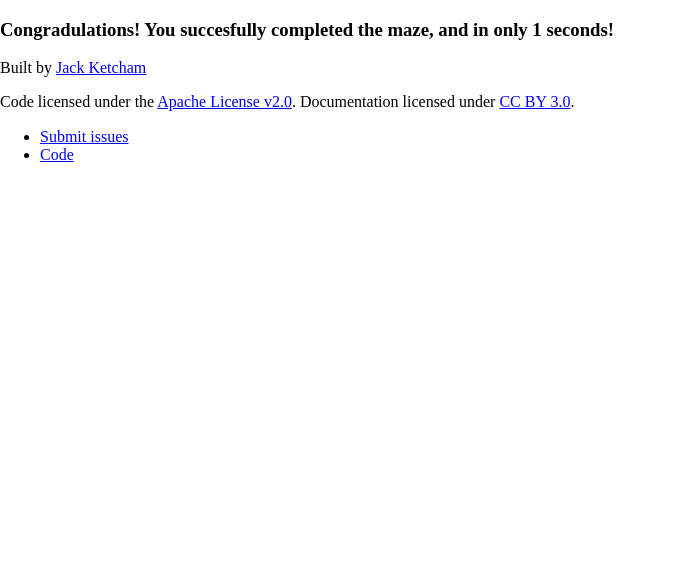
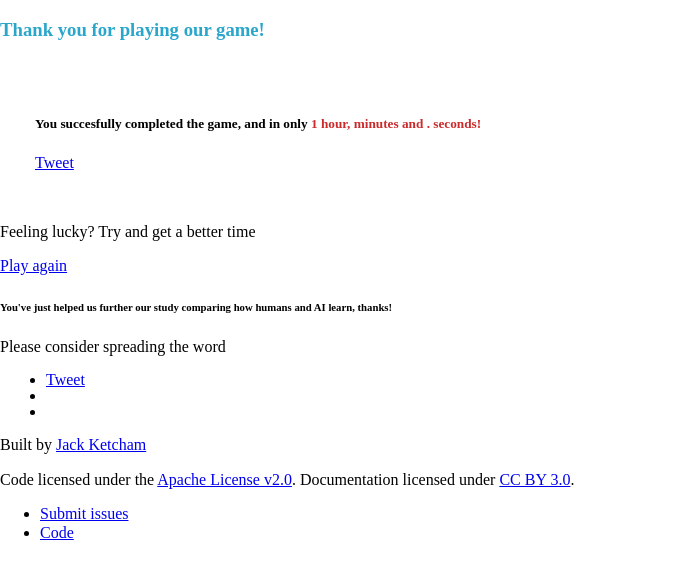
Before and after one commit to TeamTyro/teamtyro.com, a PHP site: page /thanks.php?time=1 in a window 1280 px wide. Shown: the part 222-800 px from the top of the page, without its empty margins (0-676 px from the left). Run offline with PHP 8.4, Linux system fonts and the light colour scheme; some libraries are stand-ins or nearby versions.

Commit message:
Complete function of thanks.php page

```diff
--- a/game/thanks.php
+++ b/game/thanks.php
@@ -45,6 +45,30 @@
     <script src="/ext/js/custom.modernizr.js"></script>
     <script src="/ext/js/deployJava.js"></script>
 
+    <style>
+        .thanks h3 {
+            color: #2ba6cb;
+        }
+        .time {
+            color: #CB2B2B;
+        }
+        .play_again {
+            display: inline;
+        }
+        .panel {
+            padding: 35px;
+        }
+        .social-list {
+            line-height: 1;
+        }
+        .social-list li {
+            margin: 0 6px;
+        }
+        .twitter-share-button {
+            min-width: 70px !important;
+        }
+    </style>
+
     <!-- IE Fix for HTML5 Tags -->
     <!--[if lt IE 9]>
         <script src="http://html5shiv.googlecode.com/svn/trunk/html5.js"></script>
@@ -81,9 +105,93 @@
         </nav>
     </div>
 </div>
-<div class="row content_load">
+<div class="row content_load thanks">
     <div>
-        <h3>Congradulations!  You succesfully completed the maze, and in only <?php echo $_GET['time'] ?> seconds!</h3>
+        <h3>Thank you for playing our game!</h3>
+    </div>
+    <div class="large-12 columns text-center panel">
+        <?php
+            if(isset($_GET['time'])) {
+                parseString($_GET['time']);
+            } else {
+                $pretty_time = null;
+            }
+
+            function parseString($time) {
+                global $pretty_time, $timeData;
+                $timeData[0] = substr($time, 0, 2);
+                $timeData[1] = substr($time, 3, -7);
+                $timeData[2] = substr($time, 6, -4);
+                $timeData[3] = substr($time, 9);
+
+                if($timeData[0] !== "00") {
+                    if($timeData[0] == "01"){
+                        $pretty_time = $timeData[0] . " hour, ";
+                    } else {
+                        $pretty_time = $timeData[0] . " hours, ";
+                    }
+                    if($timeData[1] !== "00"){
+                        if($timeData[1] == "01"){
+                            $pretty_time .= $timeData[1] . " minute and " . $timeData[2] . "." . $timeData[3] . " seconds!";
+                        } else {
+                            $pretty_time .= $timeData[1] . " minutes and " . $timeData[2] . "." . $timeData[3] . " seconds!";
+                        }
+                    } else {
+                        $pretty_time .= " and " . $timeData[2] . "." . $timeData[3] . " seconds!";
+                    }
+                } elseif($timeData[1] !== "00") {
+                    if($timeData[1] == "01"){
+                        $pretty_time .= $timeData[1] . " minute and " . $timeData[2] . "." . $timeData[3] . " seconds!";
+                    } else {
+                        $pretty_time .= $timeData[1] . " minutes and " . $timeData[2] . "." . $timeData[3] . " seconds!";
+                    }
+                } else {
+                    $pretty_time .= $timeData[2] . "." . $timeData[3] . " seconds!";
+                }
+            }
+        ?>
+        <h5>
+            <?php
+            echo "You succesfully completed the game";
+            if(isset($pretty_time)){
+                echo ", and in only <span class=\"time\">" . $pretty_time . "</span>";
+            } else {
+                echo "!";
+            } ?>
+        </h5>
+        <div class="social">
+            <a href="https://twitter.com/share" class="twitter-share-button" title="Share your time on Twitter" data-url="http://teamtyro.com/" data-text="I just completed Team Tyro's game with a time of <?php echo $_GET['time'] ?>! Can you beat that and help their study?" data-size="large" data-count="none">Tweet</a>
+
+        </div>
+    </div>
+    <div class="play_again large-6 columns">
+        <p>Feeling lucky? Try and get a better time</p>
+        <a href="/game" class="button success">Play again</a>
+    </div>
+    <div class="large-6 columns">
+        <h6>You've just helped us further our study comparing how humans and AI learn, thanks!</h6>
+        <p>Please consider spreading the word</p>
+        <div class="columns large-centered">
+            <ul class="social-list inline-list">
+                <li>
+                    <a href="https://twitter.com/share" class="twitter-share-button" data-url="http://teamtyro.com/" data-size="small" data-text="Team Tyro, help a study on AI and humans by playing a quick game">Tweet</a>
+                </li>
+                <li>
+                    <div class="g-plusone" data-size="medium" data-href="http://teamtyro.com/"></div>
+                </li>
+                <li>
+                    <div class="fb-like" data-href="http://teamtyro.com/" data-send="false" data-layout="button_count" data-width="450" data-show-faces="false" data-font="arial"></div>
+                </li>
+            <script type="text/javascript">
+              (function() {
+                var po = document.createElement('script'); po.type = 'text/javascript'; po.async = true;
+                po.src = 'https://apis.google.com/js/plusone.js';
+                var s = document.getElementsByTagName('script')[0]; s.parentNode.insertBefore(po, s);
+              })();
+            </script>
+            <script>!function(d,s,id){var js,fjs=d.getElementsByTagName(s)[0];if(!d.getElementById(id)){js=d.createElement(s);js.id=id;js.src="//platform.twitter.com/widgets.js";fjs.parentNode.insertBefore(js,fjs);}}(document,"script","twitter-wjs");</script>
+            </ul>
+        </div>
     </div>
 </div>
 <footer class="sticky-bottom">
@@ -116,6 +224,14 @@
     });
     </script>
 
+    <div id="fb-root"></div>
+    <script>(function(d, s, id) {
+      var js, fjs = d.getElementsByTagName(s)[0];
+      if (d.getElementById(id)) return;
+      js = d.createElement(s); js.id = id;
+      js.src = "//connect.facebook.net/en_US/all.js#xfbml=1";
+      fjs.parentNode.insertBefore(js, fjs);
+    }(document, 'script', 'facebook-jssdk'));</script>
     <script src="/ext/js/foundation.min.js"></script>
     <script>
         $(document).foundation();
```
